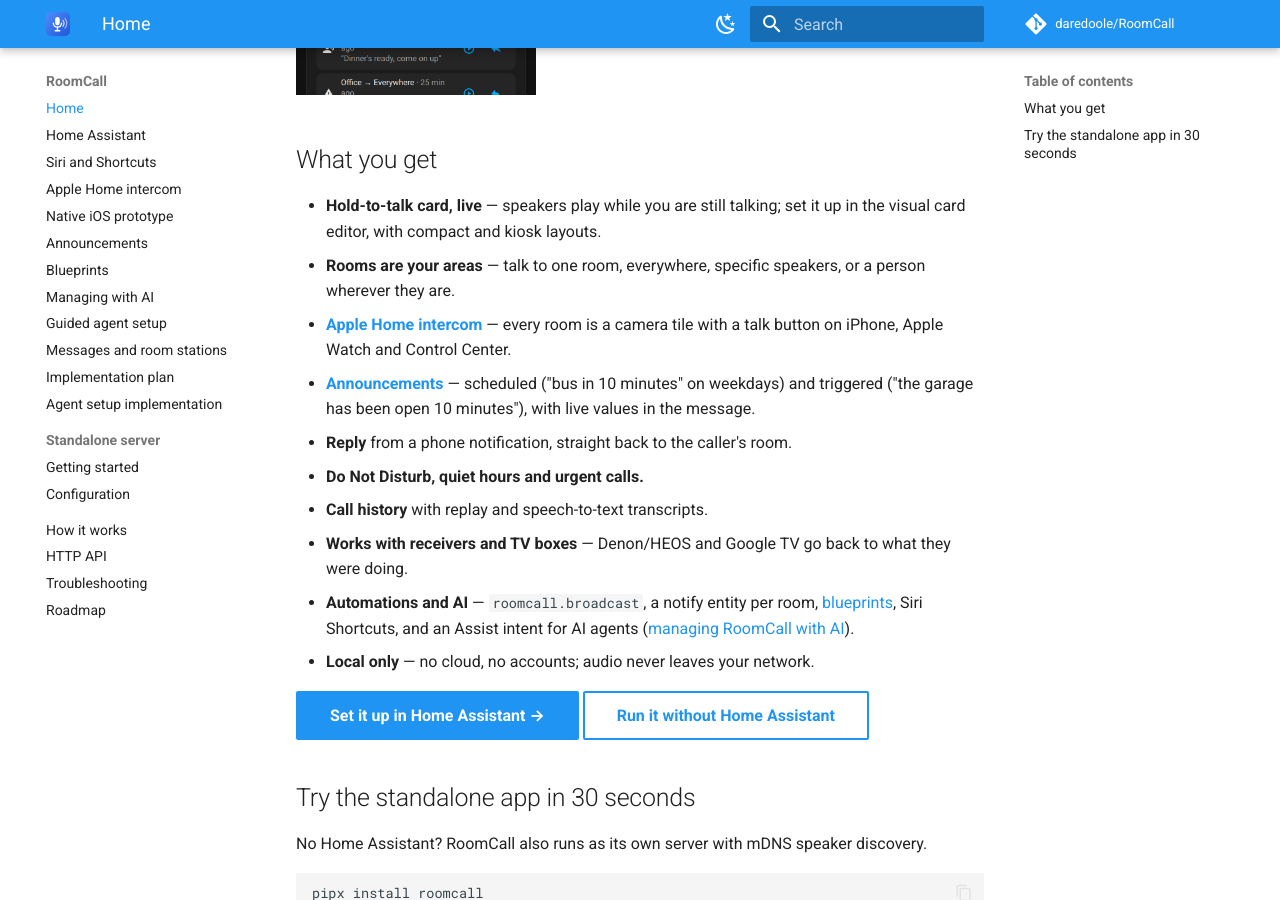
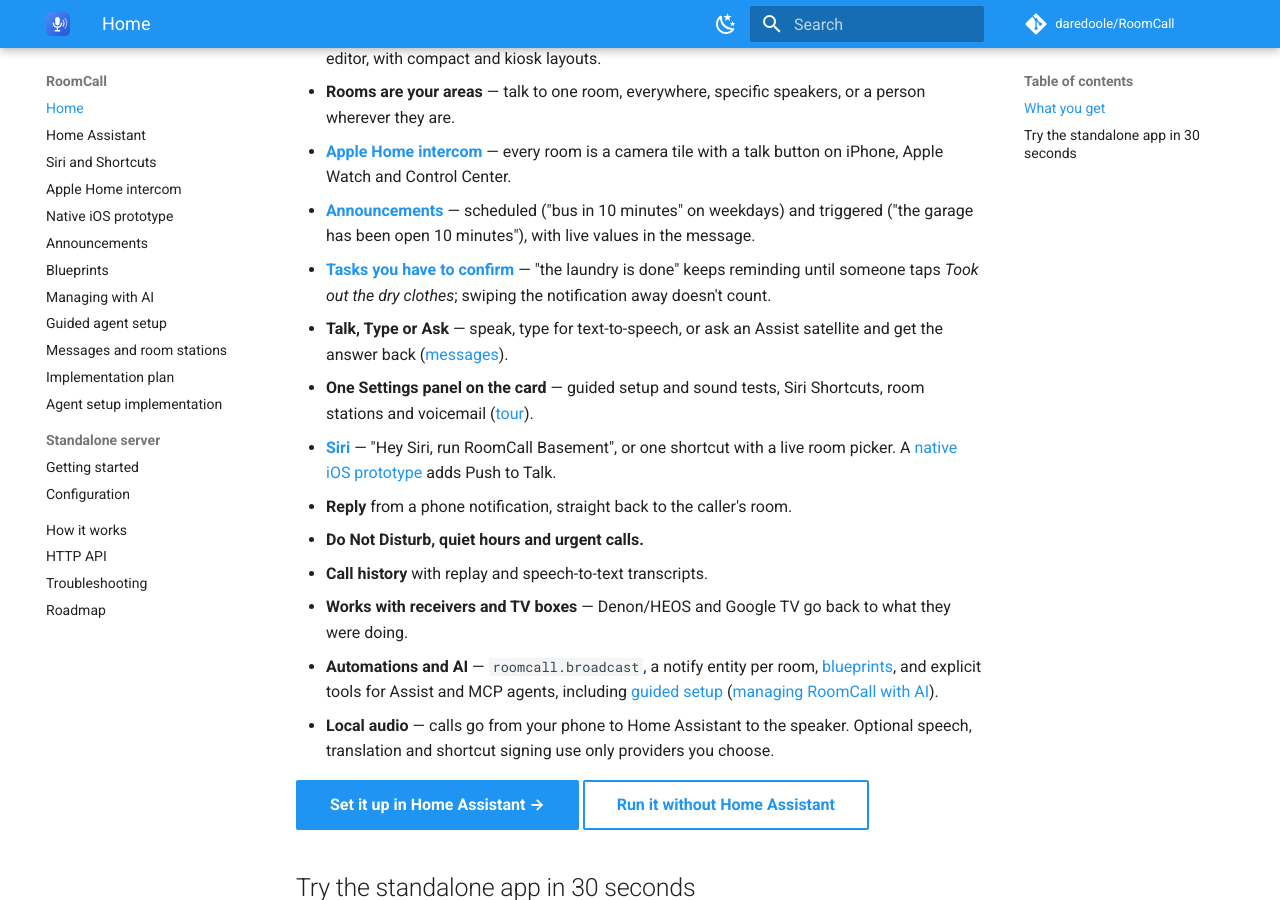
Before and after one commit to daredoole/RoomCall, an MkDocs documentation site: the page built from docs/index.md, in a window 1280 px wide and 900 px high, scrolled down 1242 px. Built offline with MkDocs 1.6.1 and Material for MkDocs 9.7.7, drawn with Linux system fonts in a browser that asks for light colours; comment, search, counter and statistics services are not loaded.

```diff
--- a/docs/index.md
+++ b/docs/index.md
@@ -6,9 +6,10 @@ talk, and your voice plays in the room you picked — on Sonos, AirPlay and Goog
 [![Open your Home Assistant instance and open RoomCall in HACS.](https://my.home-assistant.io/badges/hacs_repository.svg)](https://my.home-assistant.io/redirect/hacs_repository/?owner=daredoole&repository=RoomCall&category=integration)
 
 <div class="grid" markdown>
-![Pick a room and hold to talk](assets/ha-card-mobile.png){ width="240" }
-![Talking](assets/ha-card-talking.png){ width="240" }
-![Delivery report per speaker](assets/ha-card-delivered.png){ width="240" }
+![Pick a room and hold to talk](assets/ha-card-mobile.png){ width="200" }
+![Talking](assets/ha-card-talking.png){ width="200" }
+![A task to confirm on the To do list](assets/ha-card-tasks.png){ width="200" }
+![Settings panel](assets/ha-settings.png){ width="200" }
 </div>
 
 ## What you get
@@ -21,14 +22,24 @@ talk, and your voice plays in the room you picked — on Sonos, AirPlay and Goog
   iPhone, Apple Watch and Control Center.
 - **[Announcements](announcements.md)** — scheduled ("bus in 10 minutes" on weekdays) and
   triggered ("the garage has been open 10 minutes"), with live values in the message.
+- **[Tasks you have to confirm](announcements.md#tasks-confirm-it-was-actually-done)** —
+  "the laundry is done" keeps reminding until someone taps *Took out the dry clothes*;
+  swiping the notification away doesn't count.
+- **Talk, Type or Ask** — speak, type for text-to-speech, or ask an Assist satellite and get
+  the answer back ([messages](communication.md)).
+- **One Settings panel on the card** — guided setup and sound tests, Siri Shortcuts, room
+  stations and voicemail ([tour](home-assistant.md#settings-panel)).
+- **[Siri](siri-shortcuts.md)** — "Hey Siri, run RoomCall Basement", or one shortcut with a
+  live room picker. A [native iOS prototype](native-ios.md) adds Push to Talk.
 - **Reply** from a phone notification, straight back to the caller's room.
 - **Do Not Disturb, quiet hours and urgent calls.**
 - **Call history** with replay and speech-to-text transcripts.
 - **Works with receivers and TV boxes** — Denon/HEOS and Google TV go back to what they were doing.
 - **Automations and AI** — `roomcall.broadcast`, a notify entity per room,
-  [blueprints](blueprints.md), Siri Shortcuts, and an Assist intent for AI agents
-  ([managing RoomCall with AI](ai.md)).
-- **Local only** — no cloud, no accounts; audio never leaves your network.
+  [blueprints](blueprints.md), and explicit tools for Assist and MCP agents, including
+  [guided setup](agent-setup.md) ([managing RoomCall with AI](ai.md)).
+- **Local audio** — calls go from your phone to Home Assistant to the speaker. Optional
+  speech, translation and shortcut signing use only providers you choose.
 
 [Set it up in Home Assistant →](home-assistant.md){ .md-button .md-button--primary }
 [Run it without Home Assistant](getting-started.md){ .md-button }
```
Also changed, not shown: docs/communication.md (+4 -1 lines), docs/home-assistant.md (+26 -0 lines), docs/llms.txt (+7 -0 lines), docs/roadmap.md (+9 -0 lines), docs/siri-shortcuts.md (+10 -3 lines), docs/assets/ha-guided-setup.png, docs/assets/ha-settings-shortcuts.png (added), docs/assets/ha-settings-stations.png (added), docs/assets/ha-settings-voicemail.png (added), docs/assets/ha-settings.png, 9 other files.
